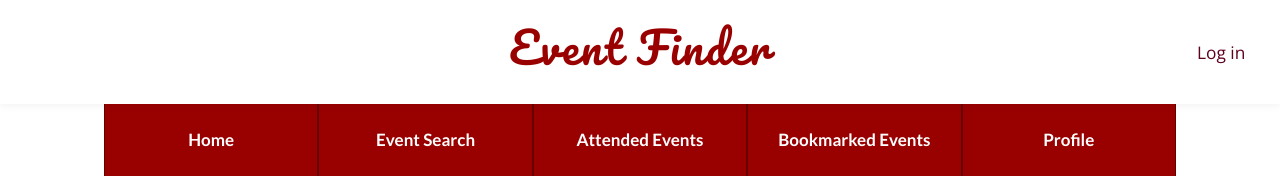
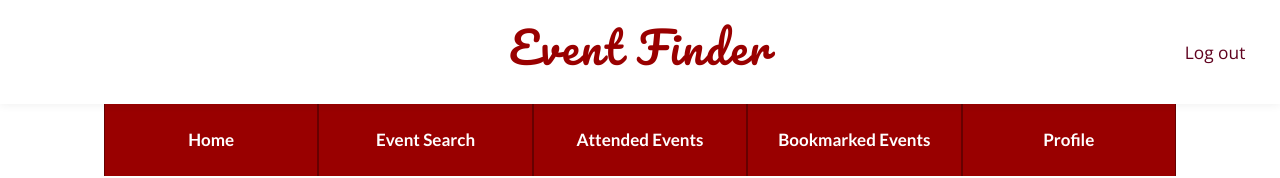
Before and after one commit to SLarbiBU/CS411_TeamProject, an Angular app in the folder myapp/angular/: page /body/eventSearch in a window 1280 px wide. Shown: the top 178 px of the page. Built offline with nearby package versions, Linux system fonts and the light colour scheme.

Commit message:
added logout functionality

```diff
--- a/myapp/angular/src/app/Components/body/body.component.html
+++ b/myapp/angular/src/app/Components/body/body.component.html
@@ -13,7 +13,8 @@
 
 				<a href="index.html" class="logo">Event Finder</a>
 				<nav class="right">
-					<a href="#" class="button alt">Log in</a>
+                    <a href="#" src="https://mail.google.com/mail/u/0/?logout&hl=en">Log out</a>
+<!--                    <img src="https://mail.google.com/mail/u/0/?logout&hl=en" />-->
 				</nav>
 </header>
 
@@ -43,4 +44,5 @@
 <router-outlet></router-outlet>
 
 
+
 </body>
--- a/myapp/angular/src/app/Components/body/body.component.ts
+++ b/myapp/angular/src/app/Components/body/body.component.ts
@@ -20,4 +20,5 @@ export class BodyComponent implements OnInit {
 
   }
 
+
 }
```
